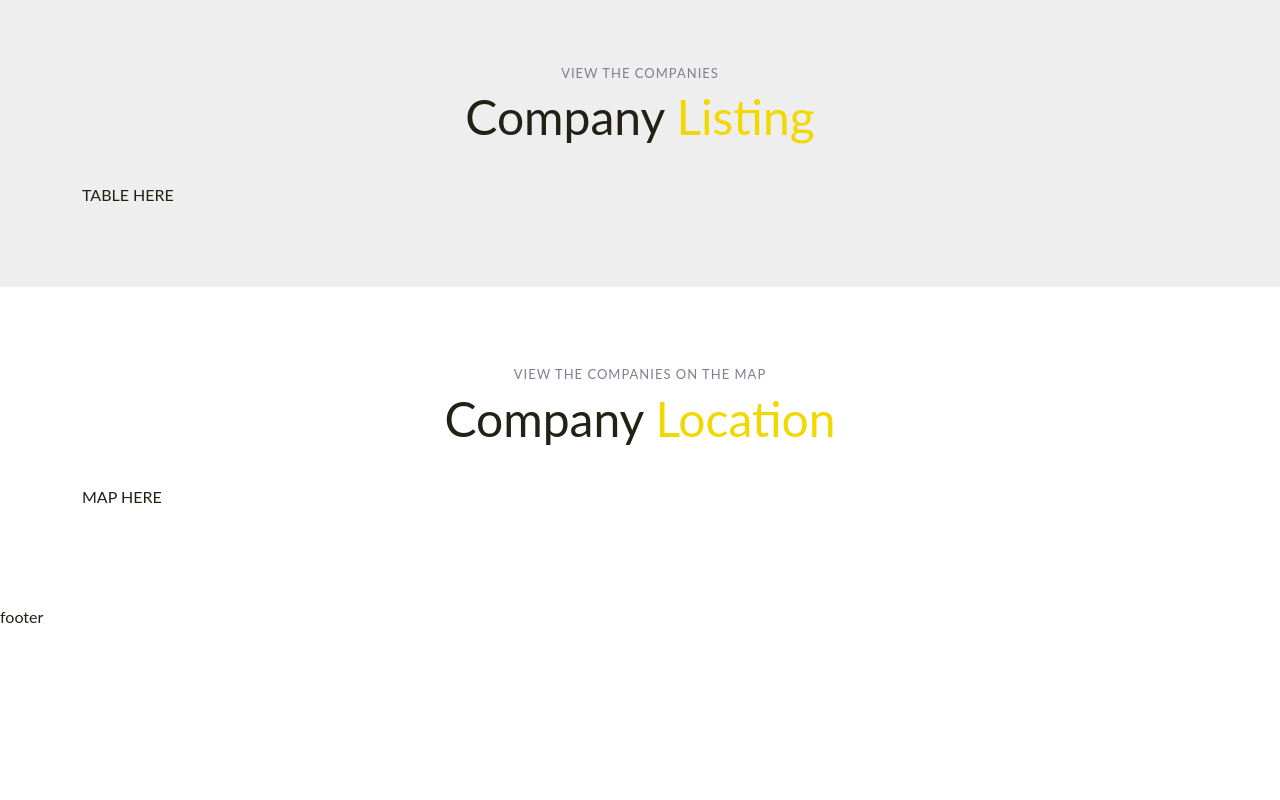
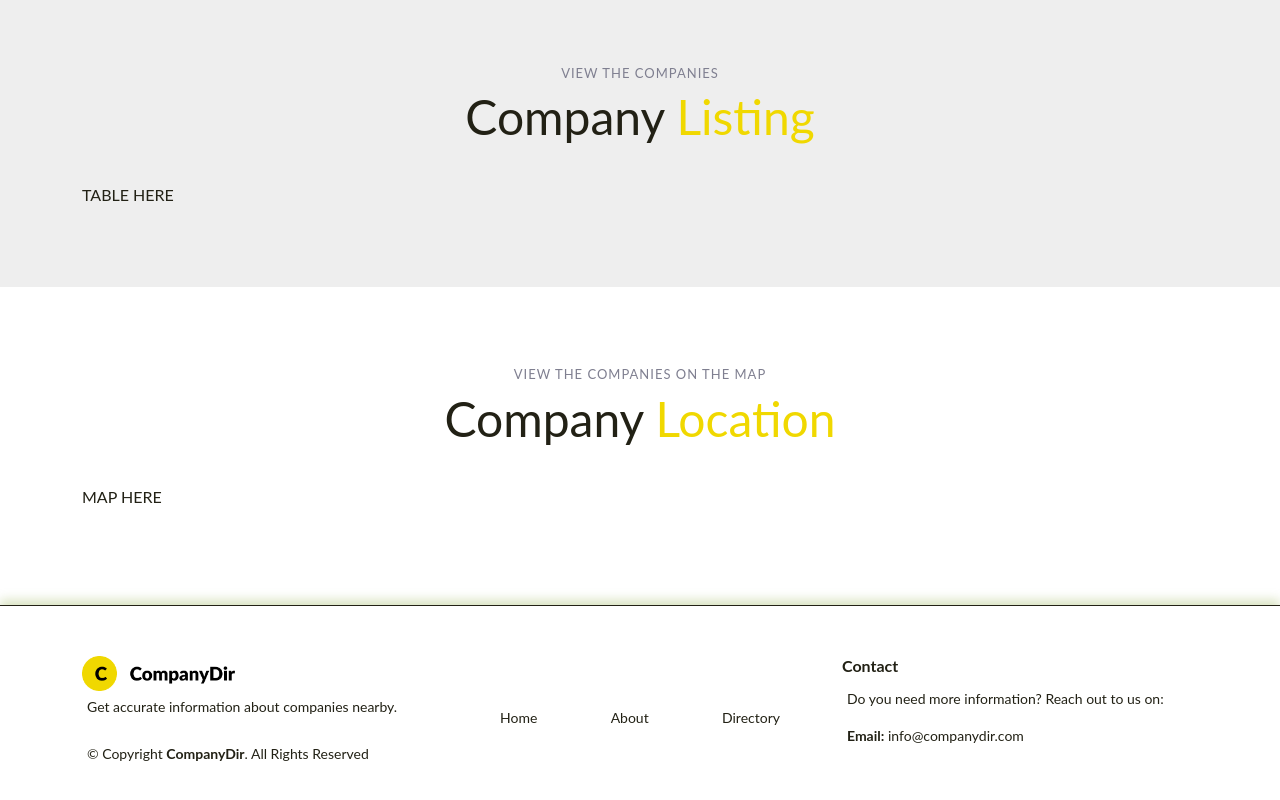
Before and after one commit to tobyemmanuel/company-dir, a React (Create React App) app: page / in a window 1280 px wide. Shown: the part 1094-1894 px from the top of the page. Before the commit the page ends 1723 px from the top, so only its background shows below. Built offline with nearby package versions, Linux system fonts and the light colour scheme.

Commit message:
Added footer and its styles

```diff
--- a/src/components/Footer.js
+++ b/src/components/Footer.js
@@ -1,7 +1,43 @@
 import React from 'react'
-
+import logo from '../img/logo.png';
 export default function Footer() {
   return (
-    <div>footer</div>
+    <div>
+      <footer id="footer" className="footer">
+        <div className="container">
+          <div className="row gy-1">
+            <div className="col-lg-4 col-md-6 footer-about">
+              <img className="footer-logo" src={logo} alt="logo" />
+              <div>
+                <p>
+                  Get accurate information about companies nearby.
+                </p>
+                <p>
+                  &copy; Copyright <strong>CompanyDir</strong>. All Rights Reserved
+                </p>
+              </div>
+            </div>
+
+            <div className="col-lg-4 col-md-6 footer-nav d-flex">
+                <span><a href="home">Home</a></span>
+                <span><a href="about">About</a></span>
+                <span><a href="directory">Directory</a></span>
+            </div>
+
+            <div className="col-lg-4 col-md-6 contact-footer d-flex">
+              <div>
+                <h4>Contact</h4>
+                <p>
+                  Do you need more information? Reach out to us on:
+                </p>
+                <p>
+                  <strong>Email:</strong> info@companydir.com
+                </p>
+              </div>
+            </div>
+          </div>
+        </div>
+      </footer>
+    </div>
   )
 }
--- a/src/css/styles.css
+++ b/src/css/styles.css
@@ -509,10 +509,60 @@
     font-family: var(--font-secondary);
   }
 
-
-
   @media (min-width: 1200px) {
     .about .icon-box:hover {
       transform: scale(1.1);
     }
   }
+
+/*------------ Footer --------------*/
+.footer {
+    font-size: 14px;
+    padding: 50px 0;
+    color: var(--color-default);
+    border-top: 1px solid var(--color-default);
+    box-shadow: 0px -5px 10px 0px rgba(204, 218, 172, 0.75);
+  }
+
+  .footer-logo{
+    height: 40px;
+    padding-bottom: 5px;
+  }
+
+  .footer h4 {
+    font-size: 16px;
+    font-weight: bold;
+    position: relative;
+    padding-bottom: 5px;
+    color: var(--color-default);
+  }
+
+  footer p{
+    padding-left: 5px;
+  }
+
+  .footer-nav{
+    padding: 20px 50px;
+    align-items: center;
+    justify-content: space-between;
+  }
+
+
+  .footer-nav span a{
+    color: var(--color-default);
+  }
+
+
+  .footer-about p:last-child {
+    padding-top: 10px;
+  }
+
+
+  @media (max-width: 1279px) {
+    .footer-nav{
+      padding: 10px 20px;
+
+      justify-content: space-around;
+    }
+
+  }
```
